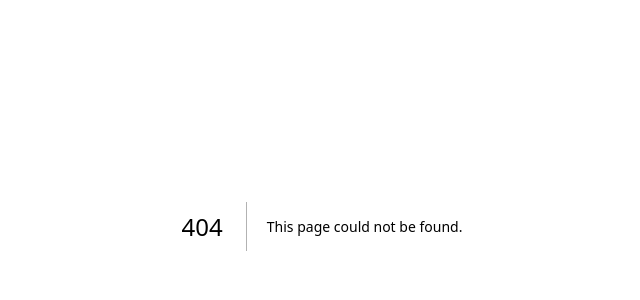
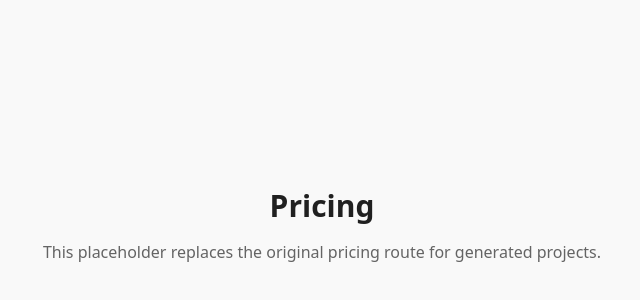
Before and after one commit to shiloalkobi/test-4, a Next.js app: page /home/pricing in a window 1280 px wide. Before the commit this address had no page. Shown: the part 174-474 px from the top of the page, without its empty margins (318-958 px from the left). Built offline with nearby package versions, Linux system fonts and the light colour scheme.

Commit message:
chore: add src/app/home/pricing/page.tsx

```diff
--- /dev/null
+++ b/src/app/home/pricing/page.tsx
@@ -0,0 +1,12 @@
+export default function PricingPage() {
+  return (
+    <div className="min-h-screen flex items-center justify-center">
+      <div className="text-center space-y-4">
+        <h1 className="text-3xl font-bold">Pricing</h1>
+        <p className="text-muted-foreground">
+          This placeholder replaces the original pricing route for generated projects.
+        </p>
+      </div>
+    </div>
+  );
+}
```
